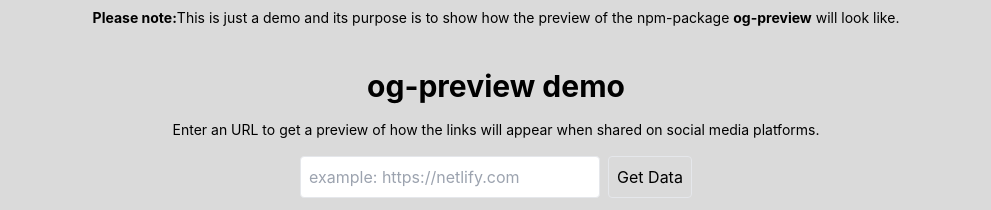
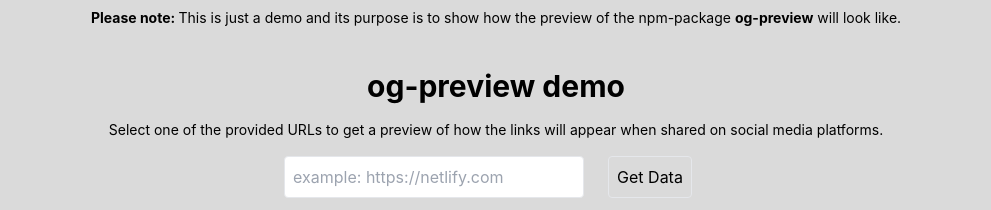
Before and after one commit to marcorosenbaum/og-crawler, a React (Create React App) app in the folder frontend/: page / in a window 1280 px wide. Shown: the top 210 px of the page, without its empty margins (144-1135 px from the left). Built offline with nearby package versions, Linux system fonts and the light colour scheme.

Commit message:
refactor: use text input instead selection for url input

```diff
--- a/frontend/src/App.css
+++ b/frontend/src/App.css
@@ -18,7 +18,8 @@
   width: 300px;
 }
 
-button {
+button,
+select {
   padding: 8px;
 }
 
--- a/frontend/src/App.tsx
+++ b/frontend/src/App.tsx
@@ -83,6 +83,11 @@
     setOgDataFetched(false);
 
     try {
+      if (!/^https?:\/\/[^\s/$.?#].[^\s]*$/.test(url)) {
+        setLoading(false);
+        setError("Please enter a valid URL in the format https://example.com");
+        return;
+      }
       const response = await axios.post("/.netlify/functions/initiation", {
         url,
       });
@@ -98,9 +103,9 @@
   };
 
   return (
-    <div className="App flex flex-col gap-4">
+    <div className="App flex flex-col gap-4 max-w-[2000px]">
       <p className="text-sm my-2">
-        <b>Please note:</b>This is just a demo and its purpose is to show how
+        <b>Please note: </b>This is just a demo and its purpose is to show how
         the preview of the npm-package{" "}
         <a
           className="inline-block font-bold"
@@ -112,6 +117,7 @@
         </a>{" "}
         will look like.
       </p>
+
       <a
         href="https://www.npmjs.com/package/og-preview"
         target="_blank"
@@ -121,8 +127,8 @@
         og-preview demo
       </a>
       <p className="text-sm">
-        Enter an URL to get a preview of how the links will appear when shared
-        on social media platforms.
+        Select one of the provided URLs to get a preview of how the links will
+        appear when shared on social media platforms.
       </p>
       <URLInput
         url={url}
--- a/frontend/src/components/URLInput/URLInput.tsx
+++ b/frontend/src/components/URLInput/URLInput.tsx
@@ -6,11 +6,18 @@
   setUrl: (newUrl: string) => void;
   handleSubmit: (e: React.FormEvent<HTMLFormElement>) => void;
 }> = ({ url, loading, setUrl, handleSubmit }) => {
+  const options = [
+    "https://pinterest.de/",
+    "https://netlify.com",
+    "https://nodejs.org",
+    "https://www.apple.com/",
+  ];
+
   return (
     <form onSubmit={handleSubmit}>
       <input
+        type="text"
         className="border rounded"
-        type="text"
         value={url}
         onChange={(e) => setUrl(e.target.value)}
         placeholder="example: https://netlify.com"
@@ -18,7 +25,7 @@
       <button
         disabled={loading}
         type="submit"
-        className={`border rounded   duration-300 ${
+        className={`border mx-4 rounded duration-300 ${
           loading
             ? "opacity-45 text-black/50 cursor-not-allowed"
             : "hover:bg-white"
```
Also changed, not shown: 13 other files (tests, documents, lock files or other folders).
